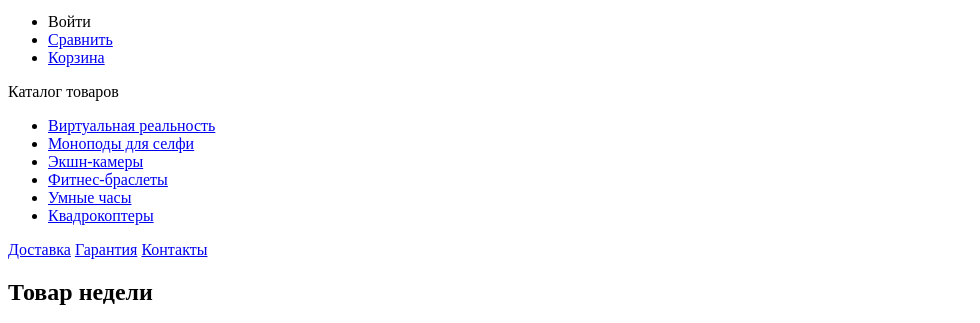
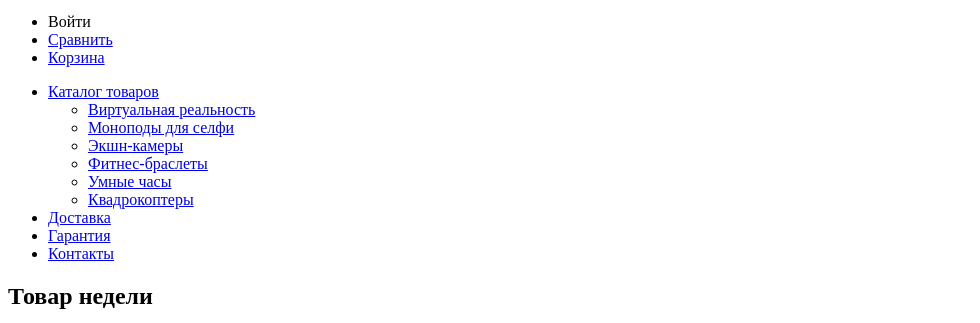
Before and after one commit to realainov/888525-device-24, a plain HTML site: page index.html in a window 1280 px wide. Shown: the part 101-424 px from the top of the page, without its empty margins (0-980 px from the left). Drawn offline with Linux system fonts and the light colour scheme.

Commit message:
Доработал по наставлениям наставника

```diff
--- a/index.html
+++ b/index.html
@@ -14,19 +14,23 @@
         <li class="user-navigation__compare"><a href="#">Сравнить</a></li>
         <li class="user-navigation__basket"><a href="#">Корзина</a></li>
       </ul>
-      <span class="site-header__catalog-button">Каталог товаров</span>
-      <ul class="site-header__catalog-list">
-        <li class="site-header__catalog-item"><a href="#">Виртуальная реальность</a></li>
-        <li class="site-header__catalog-item"><a href="#">Моноподы для селфи</a></li>
-        <li class="site-header__catalog-item"><a href="#">Экшн-камеры</a></li>
-        <li class="site-header__catalog-item"><a href="#">Фитнес-браслеты</a></li>
-        <li class="site-header__catalog-item"><a href="#">Умные часы</a></li>
-        <li class="site-header__catalog-item"><a href="#">Квадрокоптеры</a></li>
-      </ul>
       <nav class="site-header__navigation">
-        <a href="#">Доставка</a>
-        <a href="#">Гарантия</a>
-        <a href="#">Контакты</a>
+        <ul class="site-header__navigation-list site-list">
+          <li class="site-header__navigation-item site-item">
+            <a href="catalog.html">Каталог товаров</a>
+            <ul class="navigation-list__inner-list site-item__inner-list">
+              <li class="site-item__inner-item"><a href="#">Виртуальная реальность</a></li>
+              <li class="site-item__inner-item"><a href="#">Моноподы для селфи</a></li>
+              <li class="site-item__inner-item"><a href="#">Экшн-камеры</a></li>
+              <li class="site-item__inner-item"><a href="#">Фитнес-браслеты</a></li>
+              <li class="site-item__inner-item"><a href="#">Умные часы</a></li>
+              <li class="site-item__inner-item"><a href="#">Квадрокоптеры</a></li>
+            </ul>
+          </li>
+          <li class="site-header__navigation-item site-item"><a href="#">Доставка</a></li>
+          <li class="site-header__navigation-item site-item"><a href="#">Гарантия</a></li>
+          <li class="site-header__navigation-item site-item"><a href="#">Контакты</a></li>
+        </ul>
       </nav>
     </header>
     <main class="site-main">
```
